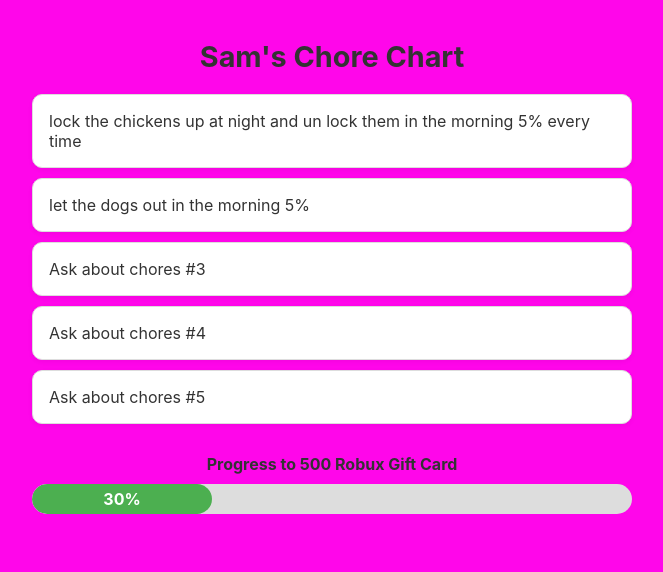
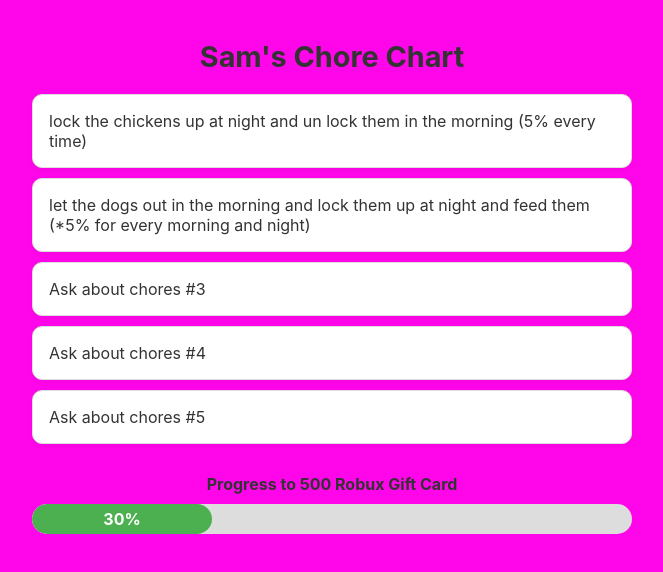
Before and after one commit to mmmmmmmma1/ideal-memory, a plain HTML site: page index.html in a window 1280 px wide. Shown: the whole page, without its empty margins (308-971 px from the left). Drawn offline with Linux system fonts and the light colour scheme.

Commit message:
Update index.html

```diff
--- a/index.html
+++ b/index.html
@@ -88,8 +88,8 @@
   <script>
     // ✅ List your chores here
     const chores = [
-      { task: "lock the chickens up at night and un lock them in the morning 5% every time ", done: false },
-      { task: "let the dogs out in the morning 5%", done: false },
+      { task: "lock the chickens up at night and un lock them in the morning (5% every time) ", done: false },
+      { task: "let the dogs out in the morning and lock them up at night and feed them (*5% for every morning and night)", done: false },
       { task: "Ask about chores #3", done: false },
       { task: "Ask about chores #4", done: false },
       { task: "Ask about chores #5", done: false }
```
